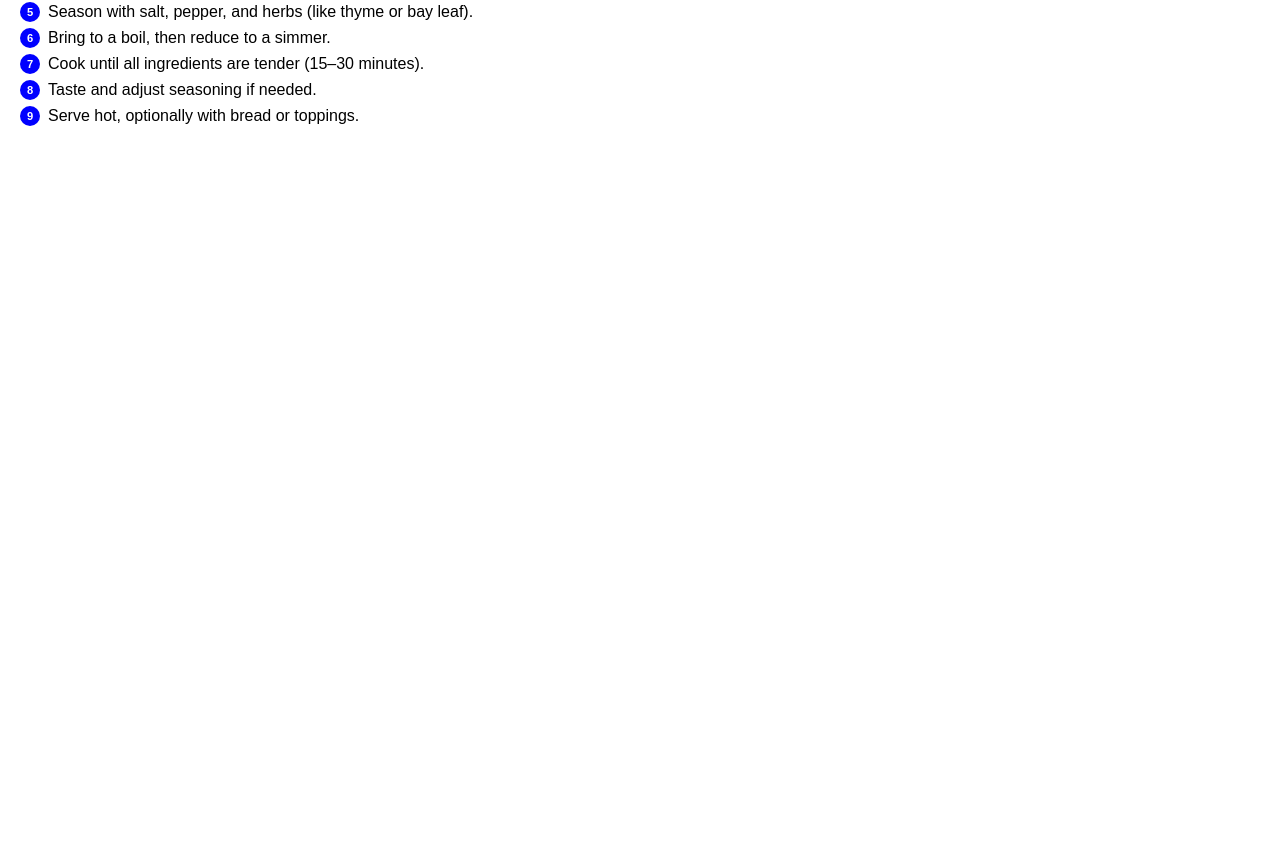
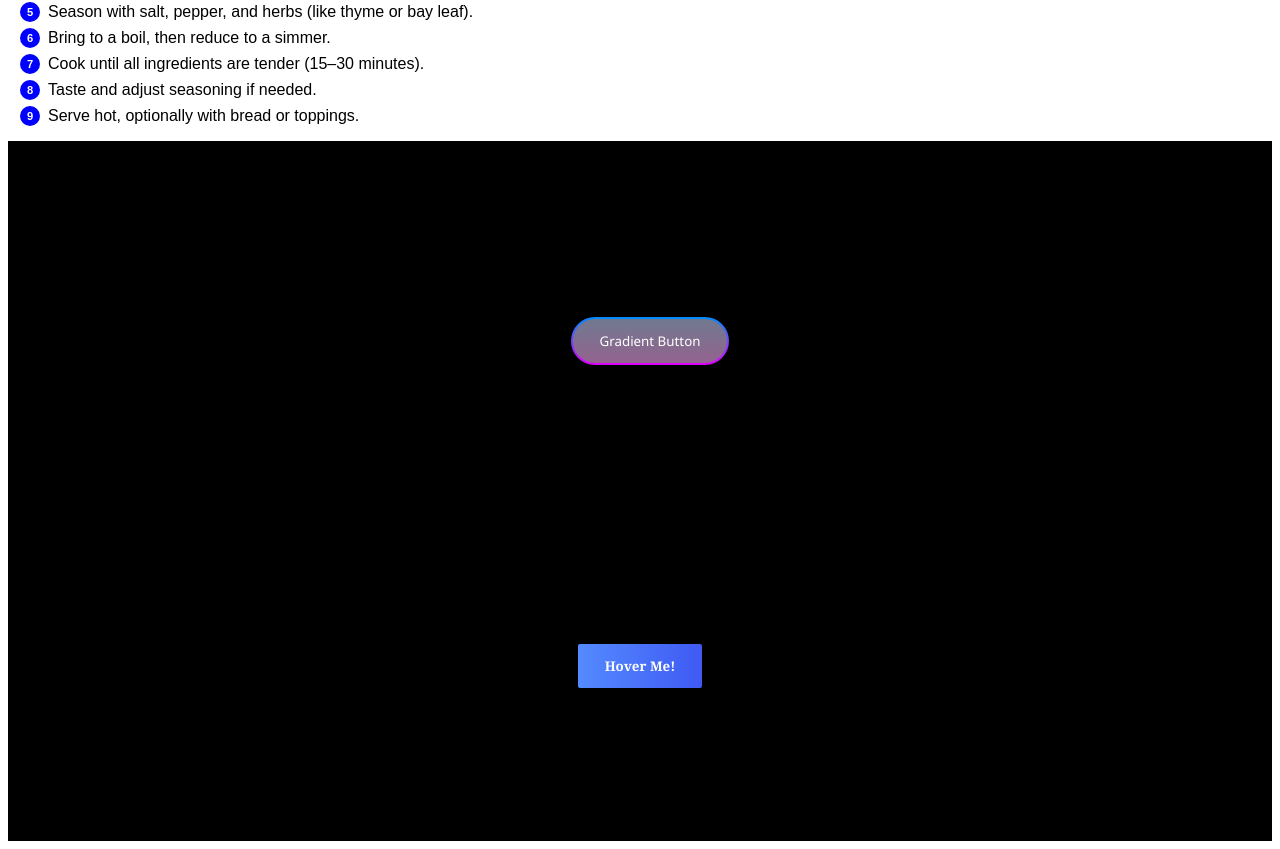
Before and after one commit to VojtaKai/css-practice, a plain HTML site: page pseudo-elements/index.html in a window 1280 px wide. Shown: the part 268-1117 px from the top of the page. Before the commit the page ends 800 px from the top, so only its background shows below. Drawn offline with Linux system fonts and the light colour scheme.

Commit message:
transition for roll-in/roll-out overlay

```diff
--- a/pseudo-elements/index.html
+++ b/pseudo-elements/index.html
@@ -21,5 +21,14 @@
         <li>Taste and adjust seasoning if needed.</li>
         <li>Serve hot, optionally with bread or toppings.</li>
     </ol>
+
+    <section class="gradient-btn-section">
+        <button class="gradient-btn" type="button">Gradient Button</button>
+    </section>
+
+    <section class="transition-btn-section">
+        <button class="transition-btn" type="button">Hover Me!</button>
+    </section>
+
 </body>
 </html>
--- a/pseudo-elements/styles.css
+++ b/pseudo-elements/styles.css
@@ -57,3 +57,101 @@ ol li::before {
     align-items: center;
     /* justify-items: center; */
 }
+
+/* gradient button */
+.gradient-btn-section {
+    background-color: black;
+    height: 250px;
+    padding: 50px 0px;
+    margin: 0px;
+    display: flex;
+    justify-content: center;
+    align-items: center;
+    position: relative;
+    z-index: 1; /* z-index necessary here */
+}
+
+.gradient-btn {
+    margin-top: 50px;
+    margin-left: 20px;
+    border: none;
+    background-color: rgba(134, 120, 120, 0.822);
+    color: white;
+    padding: 1em 2em;
+    border-radius: 1000px;
+    font-family: 'Segoe UI', Tahoma, Geneva, Verdana, sans-serif;
+    position: relative;
+    /* no z-index here */
+
+    display: flex;
+    justify-content: center;
+    align-items: center;
+
+    cursor: pointer;
+}
+
+.gradient-btn::after {
+    content: '';
+    position: absolute;
+    height: 107%;
+    width: 103%;
+    border-radius: 1000px;
+    background-image: linear-gradient(to bottom, #008cff, #e100ff);
+    z-index: -1; /* z-index necessary here so it falls behind the button */
+}
+
+.gradient-btn:hover {
+    z-index: 0;
+    box-shadow: 40px 0px 80px #008cffd3, -40px 0px 80px rgba(213, 7, 240, 0.603);
+}
+
+
+/* transition button */
+.transition-btn-section {
+    background-color: black;
+    height: 250px;
+    padding: 50px 0px;
+    margin: 0px;
+    display: flex;
+    justify-content: center;
+    align-items: center;
+    position: relative;
+    z-index: 1; /* z-index necessary here */
+}
+
+.transition-btn {
+    position: relative;
+    background-image: linear-gradient(to right, #548aff, #3f5af3);
+    padding: 1em 2em;
+    font-family: Cambria, Cochin, Georgia, Times, 'Times New Roman', serif;
+    font-weight: bold;
+    border: none;
+    border-radius: 2px;
+    z-index: 0;
+    color: white;
+    cursor: pointer;
+
+    transition: color 300ms ease-in-out 0.2s;
+}
+
+.transition-btn::after {
+    content: '';
+    position: absolute;
+    background-image: linear-gradient(to right, #ffee00, #ffb300);
+    top: 0;
+    left: 0;
+    height: 100%;
+    width: 0;
+    border-radius: 2px;
+    z-index: -1;
+
+    transition: width 500ms ease-in-out 0.2s;
+}
+
+.transition-btn:hover {
+    color: black;
+}
+
+.transition-btn:hover::after {
+    width: 100%;
+}
```
Also changed, not shown: 1 other file.
